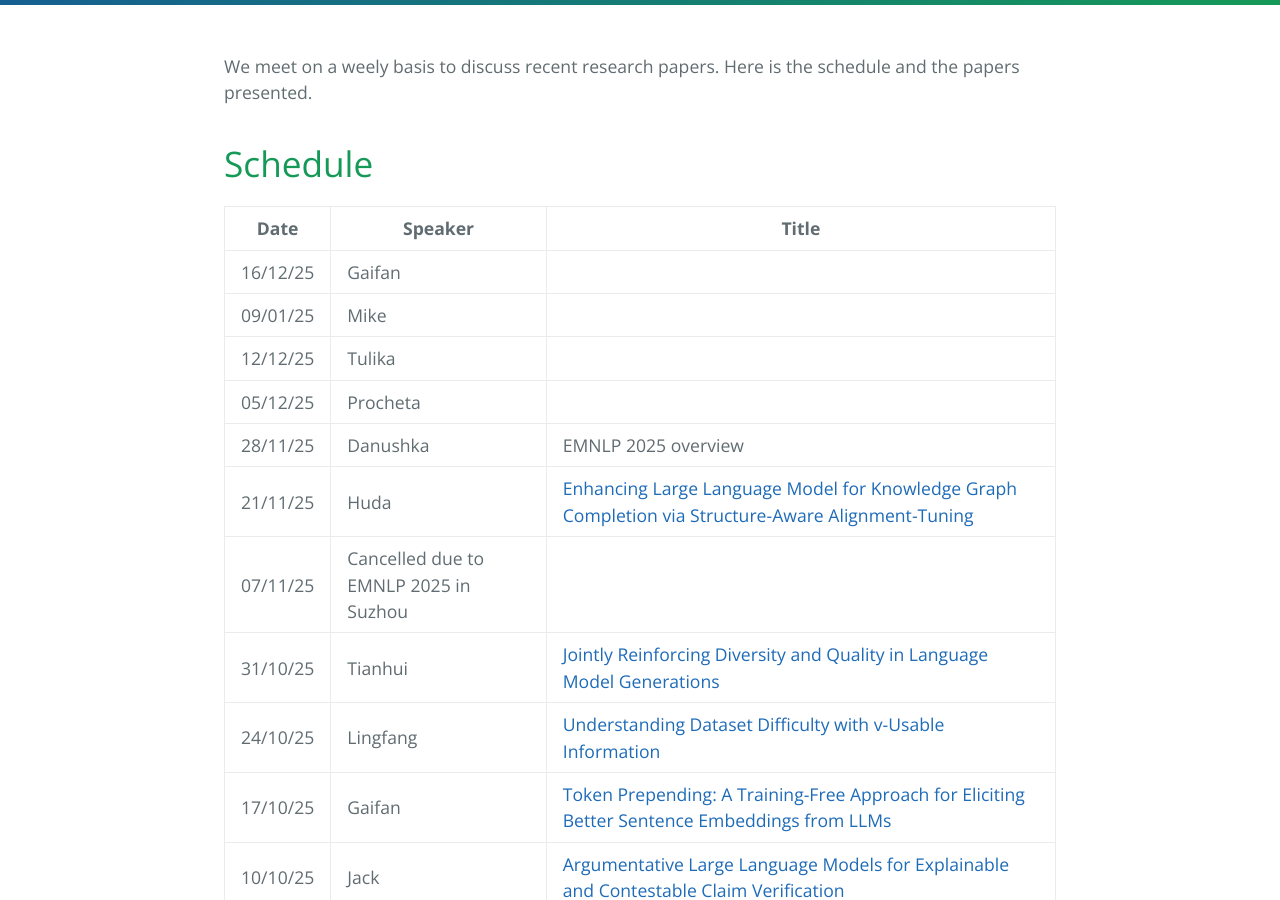
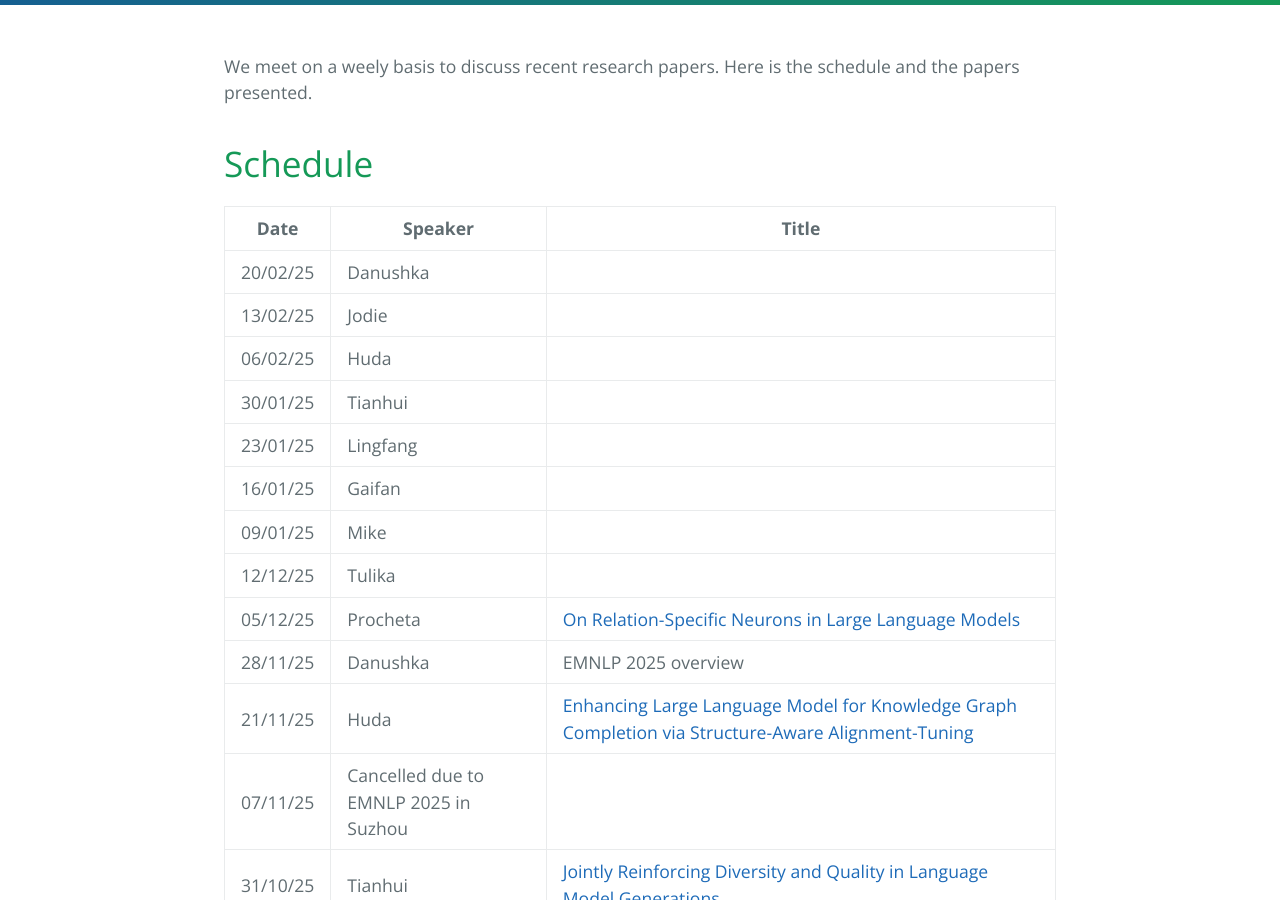
Before and after one commit to LivNLP/livnlp.github.io, a Jekyll site: the page built from reading.md, in a window 1280 px wide and 900 px high, scrolled down 368 px. Built offline with Jekyll 4.4.1, drawn with Linux system fonts in a browser that asks for light colours.

Commit message:
Update schedule with new speaker dates and titles

```diff
--- a/reading.md
+++ b/reading.md
@@ -13,10 +13,15 @@ We meet on a weely basis to discuss recent research papers. Here is the schedule
 
 | Date | Speaker | Title
 | ----- | ------- | -----
-| 16/12/25|   Gaifan |
+| 20/02/25|   Danushka |
+| 13/02/25|   Jodie |
+| 06/02/25|   Huda |
+| 30/01/25|   Tianhui |
+| 23/01/25|   Lingfang |
+| 16/01/25|   Gaifan |
 | 09/01/25|  Mike |
 | 12/12/25|  Tulika |
-| 05/12/25|  Procheta |
+| 05/12/25|  Procheta | [On Relation-Specific Neurons in Large Language Models](https://aclanthology.org/2025.emnlp-main.52/)
 | 28/11/25|  Danushka | EMNLP 2025 overview
 | 21/11/25|  Huda | [Enhancing Large Language Model for Knowledge Graph Completion via Structure-Aware Alignment-Tuning](https://aclanthology.org/2025.emnlp-main.1061/)
 | 07/11/25|  Cancelled due to EMNLP 2025 in Suzhou |
```
